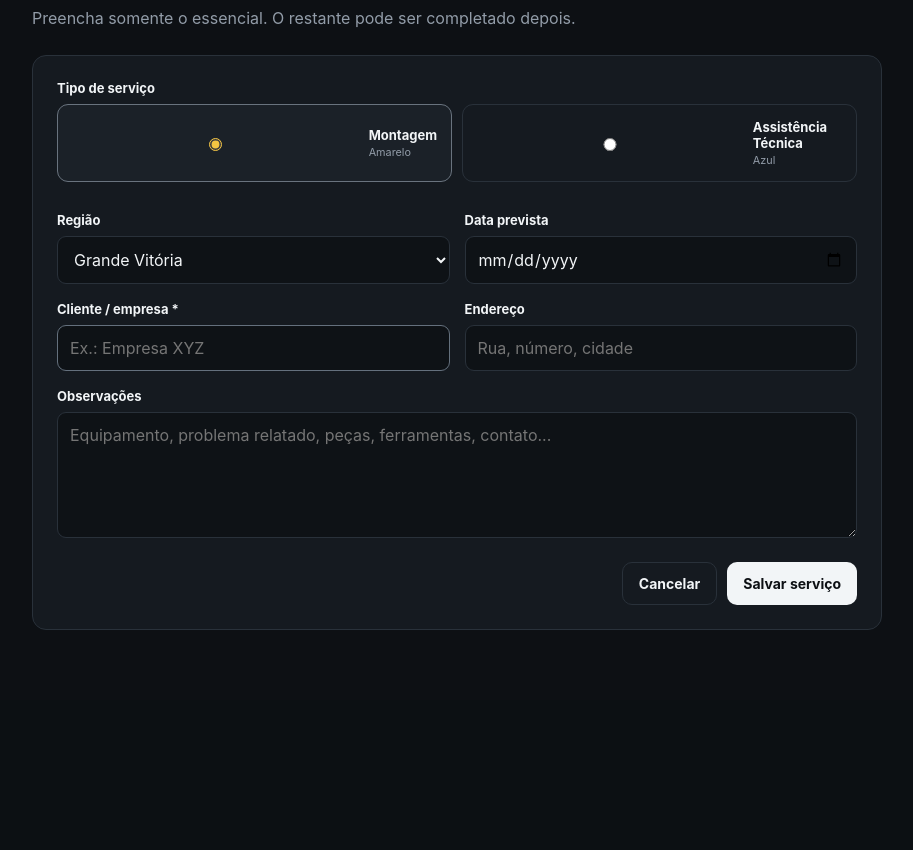
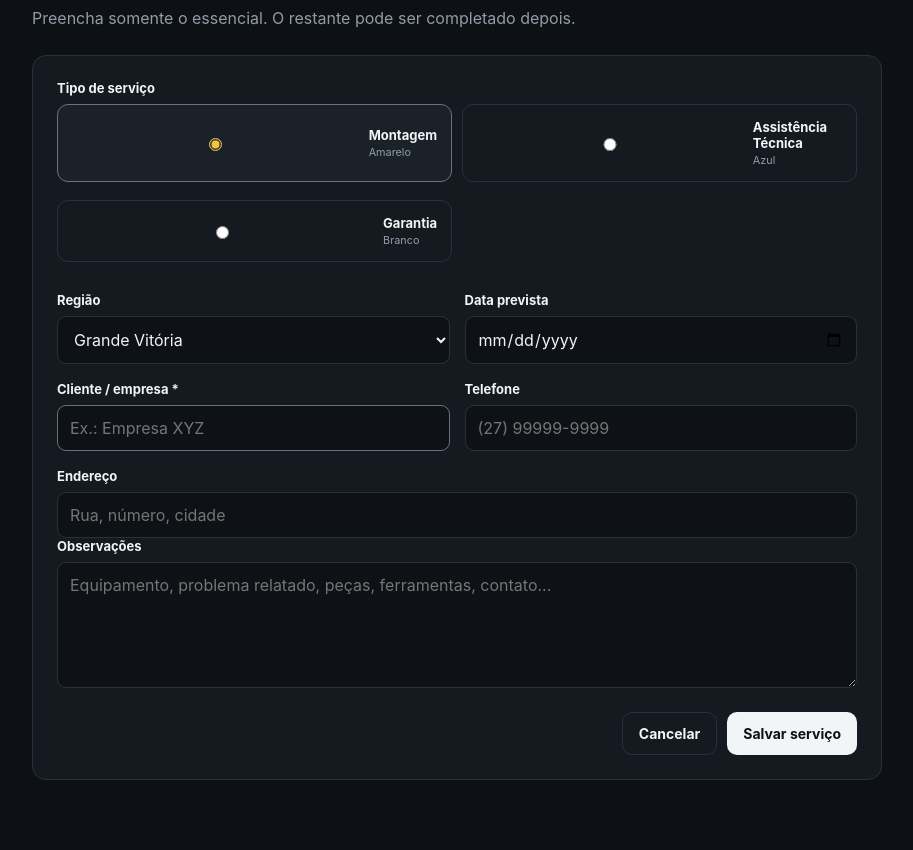
Before and after one commit to aquilajts/assistencia_snapon, a Flask app: page /servicos/novo in a window 1280 px wide. Shown: the part 193-1043 px from the top of the page, without its empty margins (38-951 px from the left). Before the commit the page ends 823 px from the top, so only its background shows below. Run offline with Flask 3, Linux system fonts and the light colour scheme.

Commit message:
Update novo_servico.html

```diff
--- a/templates/novo_servico.html
+++ b/templates/novo_servico.html
@@ -15,9 +15,15 @@
                 <input type="radio" name="tipo" value="Montagem" checked>
                 <span><b>Montagem</b><small>Amarelo</small></span>
             </label>
+
             <label class="choice blue-choice">
                 <input type="radio" name="tipo" value="Assistência Técnica">
                 <span><b>Assistência Técnica</b><small>Azul</small></span>
+            </label>
+
+            <label class="choice white-choice">
+                <input type="radio" name="tipo" value="Garantia">
+                <span><b>Garantia</b><small>Branco</small></span>
             </label>
         </div>
     </div>
@@ -40,10 +46,16 @@
             <label for="cliente">Cliente / empresa *</label>
             <input id="cliente" name="cliente" placeholder="Ex.: Empresa XYZ" required autofocus>
         </div>
+
         <div>
-            <label for="endereco">Endereço</label>
-            <input id="endereco" name="endereco" placeholder="Rua, número, cidade">
+            <label for="telefone">Telefone</label>
+            <input id="telefone" name="telefone" type="tel" placeholder="(27) 99999-9999">
         </div>
+    </div>
+
+    <div>
+        <label for="endereco">Endereço</label>
+        <input id="endereco" name="endereco" placeholder="Rua, número, cidade">
     </div>
 
     <div>
```
